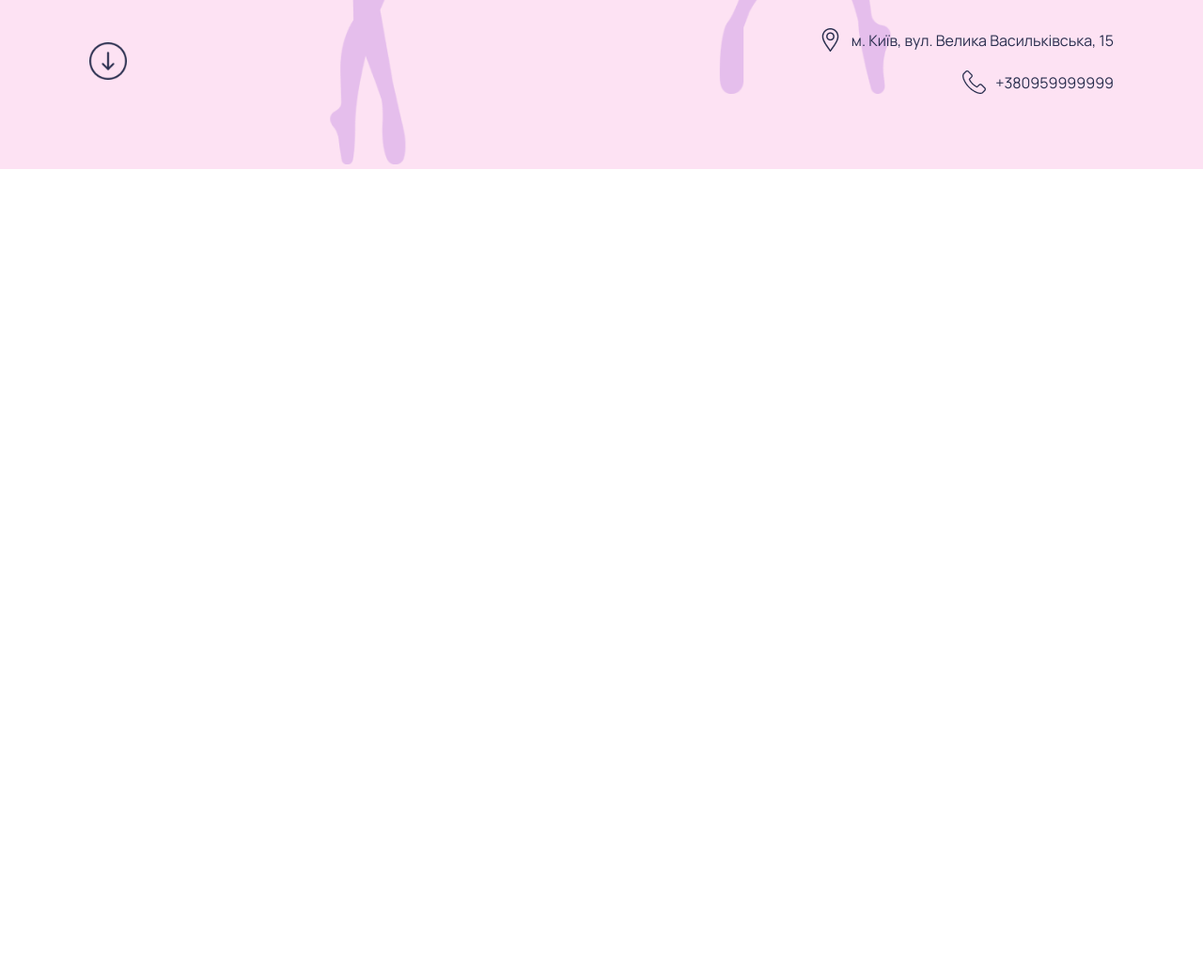
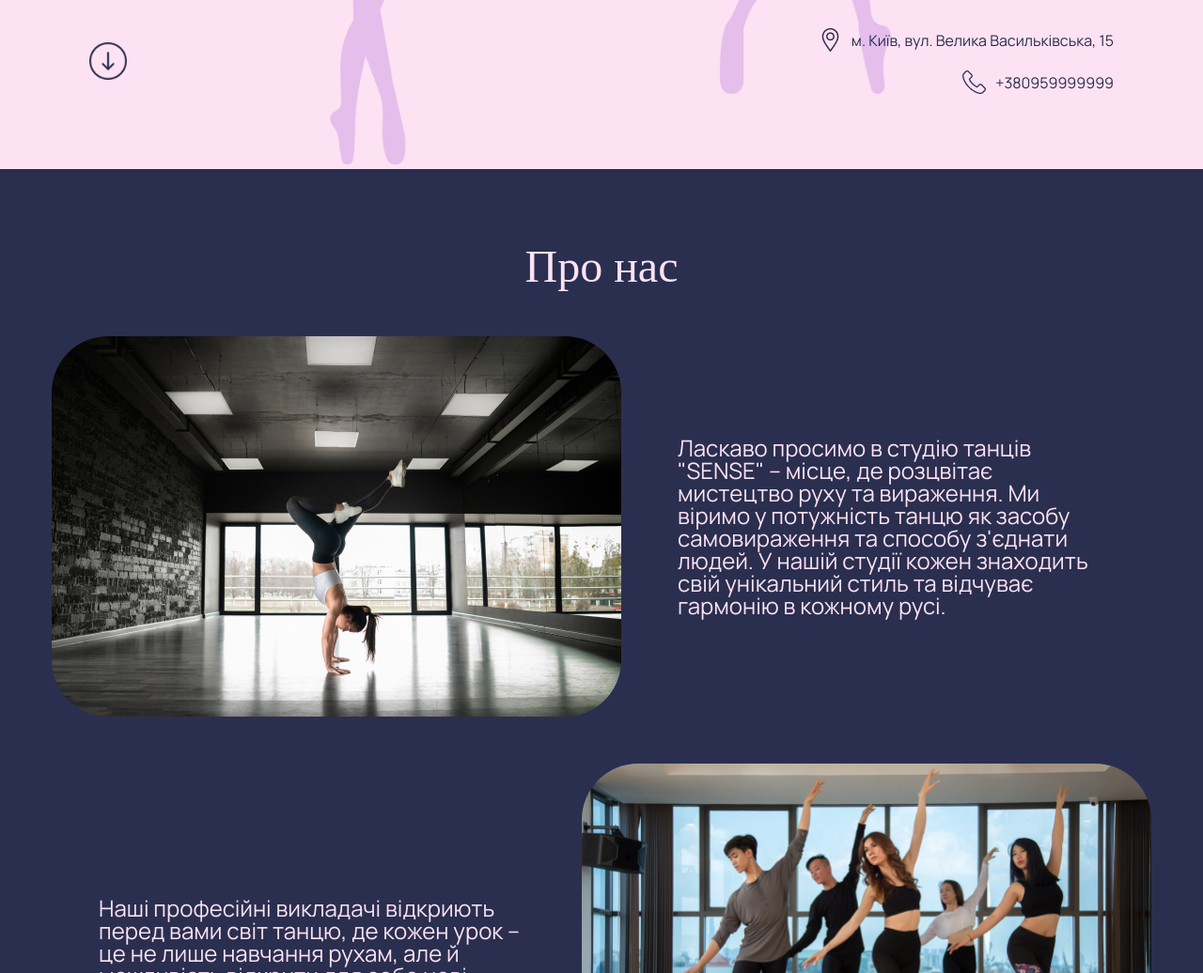
Before and after one commit to natsmnv/Sense, a plain HTML site: page index.html in a window 1280 px wide. Shown: the part 584-1620 px from the top of the page at 94% size. Before the commit the page ends 800 px from the top, so only its background shows below. Drawn offline with nearby package versions, Linux system fonts and the light colour scheme; a web font is replaced by a local one.

Commit message:
Added about-us-section and styles

```diff
--- a/index.html
+++ b/index.html
@@ -56,6 +56,25 @@
             </div>
         </div>
     </section>
+    <section class="abous-us-section">
+        <div class="container">
+            <h3 class="about-us__title">Про нас</h3>
+            <div class="about-us__wrapper">
+                <div class="about-us__block">
+                    <div class="about-us__block--img">
+                        <img src="./img/about-img (1).jpg" alt="about-img">
+                    </div>
+                    <p class="about-us__block--info">Ласкаво просимо в студію танців "SENSE" – місце, де розцвітає мистецтво руху та вираження. Ми віримо у потужність танцю як засобу самовираження та способу з'єднати людей. У нашій студії кожен знаходить свій унікальний стиль та відчуває гармонію в кожному русі.</p>
+                </div>
+                <div class="about-us__block">
+                    <div class="about-us__block--img">
+                        <img src="./img/about-img (2).jpg" alt="about-img">
+                    </div>
+                    <p class="about-us__block--info">Наші професійні викладачі відкриють перед вами світ танцю, де кожен урок – це не лише навчання рухам, але й можливість відкрити для себе нові відчуття та виразити свою особистість.</p>
+                </div>
+            </div>
+        </div>
+    </section>
     <script src="./script/script.js"></script>
 </body>
 </html>
--- a/style/style.scss
+++ b/style/style.scss
@@ -43,7 +43,7 @@ a {
         position: relative;
 
         .header {
-            padding: 0 20px;
+            padding: 0 15px;
             display: flex;
             justify-content: space-between;
             align-items: center;
@@ -66,7 +66,7 @@ a {
                     font-weight: 500;
                     color: $second-color;
                     font-size: 16px;
-                    margin-right: 34px;
+                    margin-right: 35px;
 
                     &:last-child {
                         margin-right: 0;
@@ -168,3 +168,49 @@ a {
         }
     }
 }
+
+.abous-us-section {
+    background-color: $second-color;
+    padding: 80px 0;
+
+    .about-us__title {
+        font-family: $title-font;
+        color: $main-color;
+        font-size: 48px;
+        margin-bottom: 50px;
+        text-align: center;
+    }
+
+    .about-us__wrapper {
+
+        .about-us__block {
+            display: flex;
+            column-gap: 60px;
+            margin-bottom: 50px;
+            align-items: center;
+
+            &:nth-child(2) {
+                flex-direction: row-reverse;
+                margin-bottom: 0;
+            }
+
+            &--img {
+                display: flex;
+                width: 606px;
+                border-radius: 60px;
+                overflow: hidden;
+
+                img {
+                    @include img-cover();
+                }
+            }
+
+            &--info {
+                max-width: 454px;
+                font-family: $text-font;
+                font-size: 24px;
+                color: $main-color;
+            }
+        }
+    }
+}
```
Also changed, not shown: img/about-img (1).jpg (added), img/about-img (2).jpg (added), style/style.css, 1 other file.
